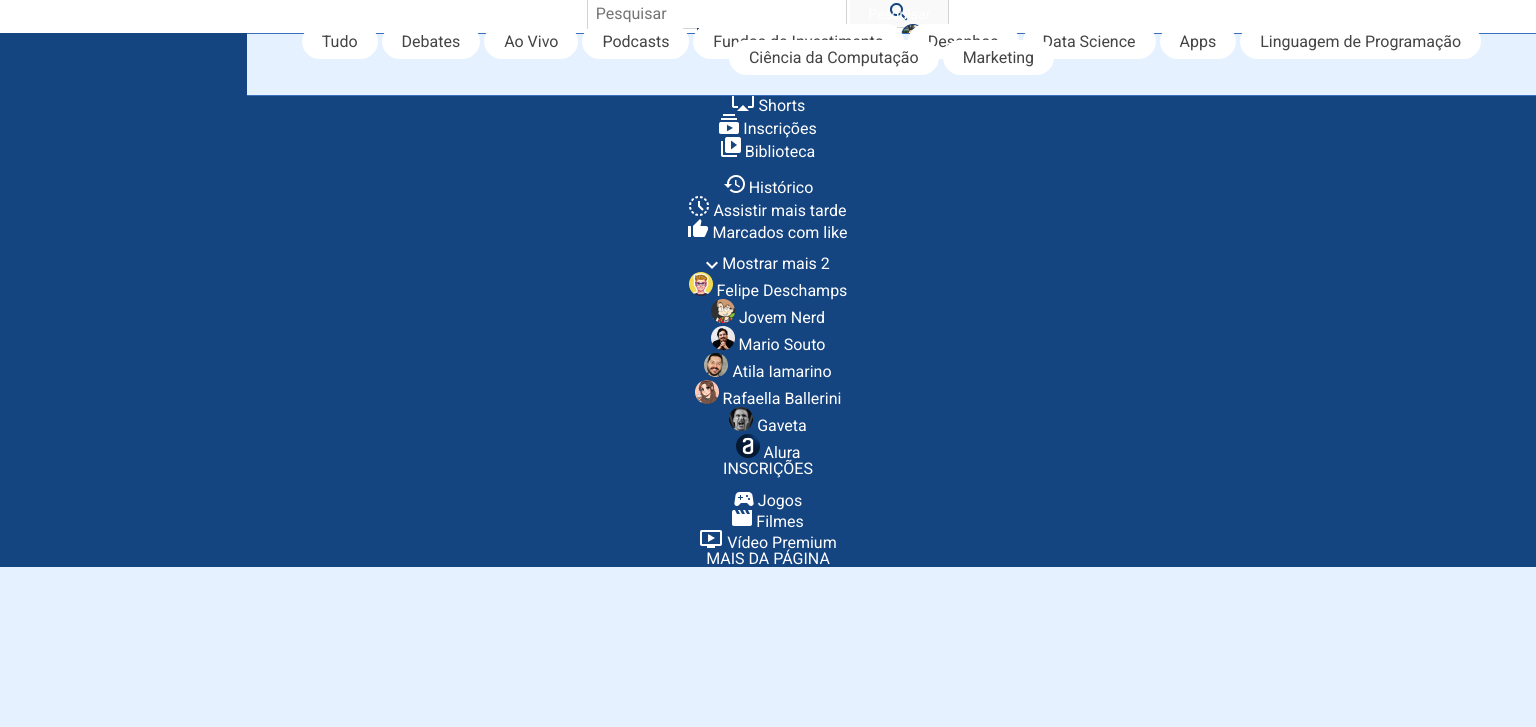
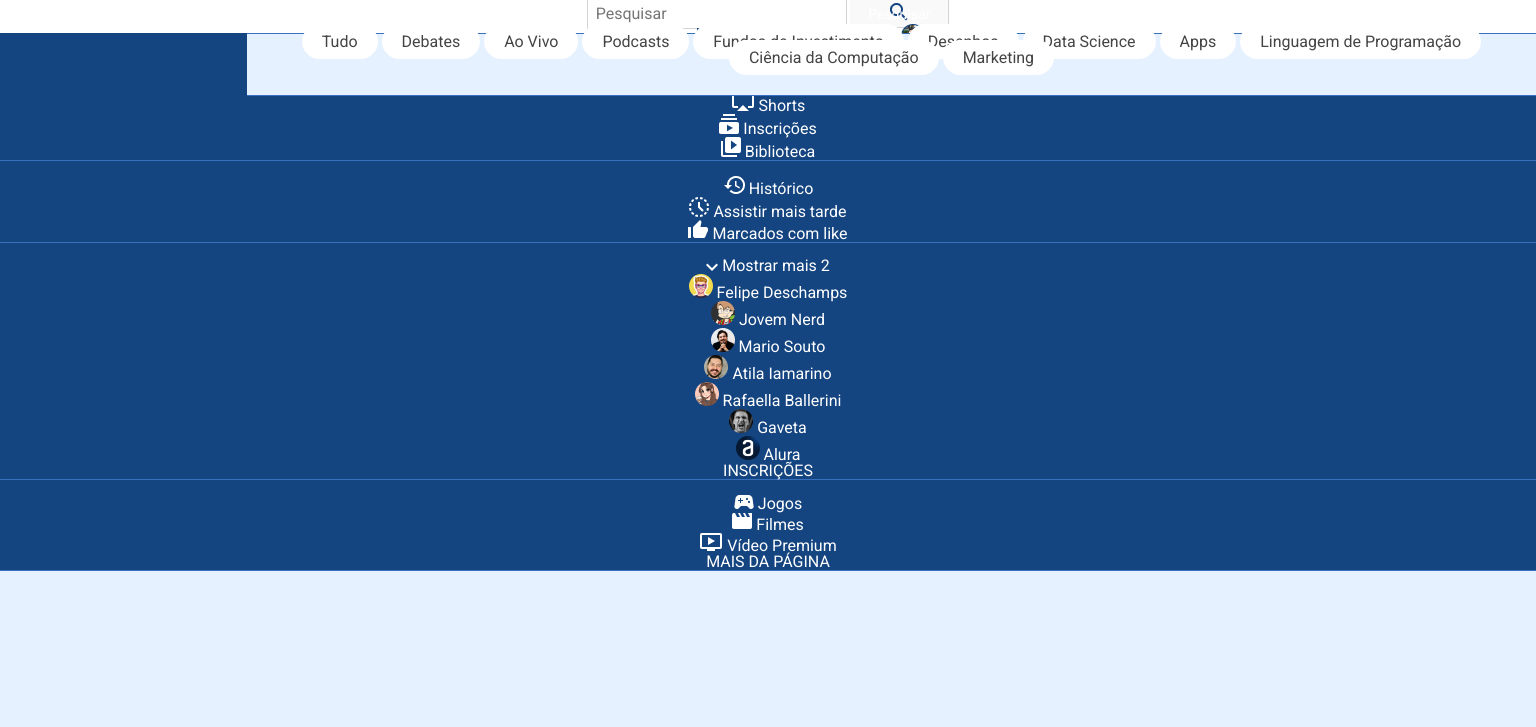
Before and after one commit to GEdO23/aluraplay, a plain HTML site: page index.html in a window 1536 px wide. Shown: the part 47-774 px from the top of the page. Drawn offline with Linux system fonts and the light colour scheme.

Commit message:
Media query de menu lateral para computador

```diff
--- a/css/_menuLateral.css
+++ b/css/_menuLateral.css
@@ -99,3 +99,11 @@
     }
 
 }
+
+@media(min-width: 1440px) {
+
+    .menu__lista {
+        border-bottom: 1.5px solid var(--azul-medio);
+    }
+
+}
```
